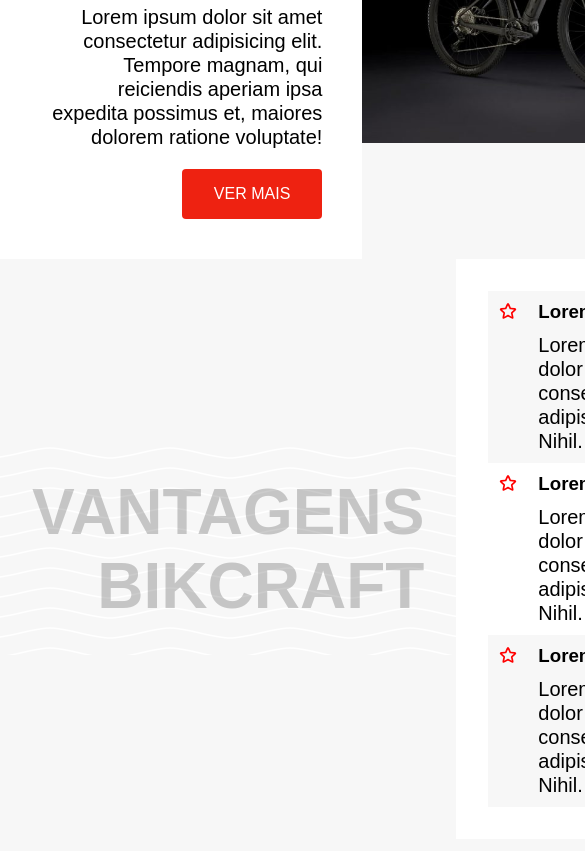
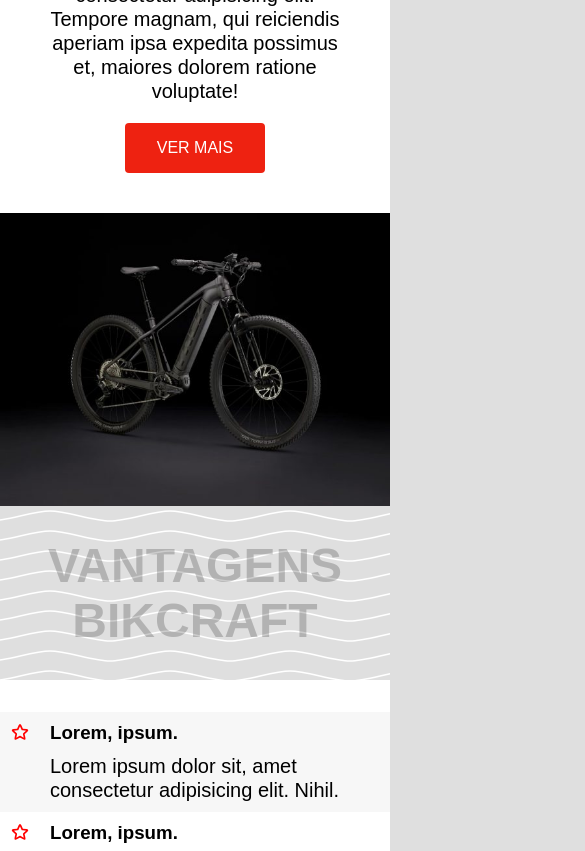
Before and after one commit to Jessica-Vieira/frontend, a plain HTML site: page exercicio1/index.html in a window 390 px wide. Shown: the part 418-1269 px from the top of the page, 585 px wide, since content can reach past the window. Drawn offline with Linux system fonts and the light colour scheme.

Commit message:
conteudos adicionais

```diff
--- a/exercicio1/style.css
+++ b/exercicio1/style.css
@@ -1,7 +1,7 @@
 body{
     font-family: Arial, Helvetica, sans-serif;
     margin: 0;
-    background-color: #f7f7f7;
+    background-color: rgb(223, 223, 223);
     display: grid;
     gap: 3.75rem;
     justify-items:center;
@@ -104,7 +104,12 @@
 }
 
 .botao:hover{
-    background-color: #900;
+    background-color: rgb(116, 23, 15);
+}
+
+.imagem img{
+    height: 100%;
+    object-fit: cover;
 }
 
 .subtitulo{
@@ -119,7 +124,7 @@
 
 .vantagens{
     background-color: #fff;
-    padding: 2rem;
+    padding: 2rem 0;
 }
 
 .vantagens img{
@@ -144,3 +149,49 @@
 .vantagens-item p{
     grid-column: 2;
 }
+
+@media (max-width: 500px){
+
+    body{
+        margin-top: 2rem;
+    }
+
+    body, .header, .listaNav{
+        gap: 1rem;
+    }
+
+    .listaNav{
+        display: flex;
+        flex-wrap: wrap;
+        justify-content: center;
+    }
+
+
+    .conteudo{
+        grid-template-columns: 1fr;
+        max-width: 500px;
+        margin: 0 auto;
+    }
+
+    .info{
+        text-align: center;
+        justify-items: center;
+    }
+
+    .info::after{
+        display: none;
+    }
+
+    .subtitulo{
+        text-align: center;
+        font-size: 3rem;
+    }
+
+    .vantagens-item:hover{
+        border: none;
+    }
+
+    footer{
+        text-align: center;
+    }
+}
--- /dev/null
+++ b/flexbox/style.css
@@ -0,0 +1,20 @@
+body{
+    margin: 0;
+}
+
+.flexbox{
+    display: flex;
+    gap: 20px;
+    flex-wrap: wrap;/*por padrao nao quebra linha ent é preciso definir a quebra com wrap*/
+}
+
+h2{
+    background-color: lightpink;
+    border: 1px solid pink;
+    padding: 20px;
+    margin: 0px;
+    flex: 1;
+    /*flex é a combinacao de grow(1)+basis(0)+shrink(1)*/
+    /*o flex é utilizado no elemento flexonado e nao no container*/
+    /*nao tem sentido justificar elementos caso o elemento tenha flex pois ele preenche todo o espaco em branco*/
+}
--- /dev/null
+++ b/grid/style.css
@@ -0,0 +1,50 @@
+body{
+    font-family: Arial, Helvetica, sans-serif;
+    margin: 40px;
+}
+
+h1,p{
+    margin: 0;
+}
+
+h1{
+    font-size: 48px;
+    line-height: 1;
+}
+
+.grid{
+    display: grid;/*quando é definido um container grid o callapsing margin padrao do css nao ocorre mais pois cada elemento grid tem sua propria celula*/
+    gap: 10px;/*distancia entre elementos*/
+    grid-template-columns: repeat(2,1fr);/*mesma coisa de 1fr 1fr mas é como se estivesse multiplicando para ter quantidade desejada*/
+}
+
+.titulo{
+    grid-column: 1/-1;/*-1 significa ate a ultima posicao*/
+    text-align: center;/*alinhamento de elemento é diferente de alinhamento de texto, entao para alinhar texto tem que ser com text align*/
+}
+
+.imagem{
+    grid-column: 1;
+    grid-row: 2/5;
+    /*tbm seria possivel utilizar o grid area que é a combinacao de coluna+linha*/
+    justify-self: end;
+}
+
+.botao{
+    background-color: darkslateblue;
+    padding: 10px;
+    border: none;
+    border-radius: 10px;
+    width: 100px;
+}
+
+.info{
+    display: grid;
+    grid-row: 2/5;
+    justify-items: start;
+    align-items: center;
+    place-self: center start;
+    gap: 20px;
+    background-color: chocolate;
+    padding: 20px;
+}
--- /dev/null
+++ b/position/style.css
@@ -0,0 +1,17 @@
+div{
+    border: 2px solid lightskyblue;
+    margin-top: 40px;
+    padding: 20px 20px 40px 20px;
+    position: relative;
+}
+
+span{
+    background-color: palevioletred;
+    border: 2px solid black;
+    padding: 10px;
+    position: absolute;/*vai se posicionar em relacao ao elemento pai relative*/
+    top: -20px; /*é interessante optar ou pot top ou por bottom e nao os dois pois nao funciona corretamente*/
+    /*esse tipo de atribuicao so funciona em positions distintas da padrao*/
+}
+
+/*z-index funciona quando tem algum position definido distinto do padrao. por padrao o elemento com position vai ter prioridade de profundidade em relacao aos outros itens sendo -1 pra ficar por baixo de tds e 1 para ficar acima de tds a menos que tenha outro com index maior*/
--- /dev/null
+++ b/responsivoGrid/style.css
@@ -0,0 +1,27 @@
+section{
+    max-width: 960px;
+    margin: 0 auto;
+}
+
+img{
+    max-width: 100%;
+    display: block;
+}
+
+p{
+    font-weight: 1.5rem;
+    max-width: 50ch;
+    align-self: center;
+}
+
+div{
+    display: grid;
+    gap: 1rem;
+    grid-template-columns: repeat(auto-fit, minmax(300px, 1fr));
+    /*quando cada um chegar a 300px so vai caber 1 coluna*/
+}
+
+.galeria{
+    margin-top: 1rem;
+    grid-template-columns: repeat(auto-fit, minmax(150px, 1fr));
+}
--- /dev/null
+++ b/responsivoMediaQueries/style.css
@@ -0,0 +1,42 @@
+img{
+    max-width: 100%;
+    display: block;
+}
+
+div{
+    display: grid;
+    grid-template-columns: 1fr 1fr;
+}
+
+h1{
+    grid-column: 1/-1;
+}
+/*max -> menor que; min -> maior que*/
+@media (max-width: 600px){
+    div{
+        grid-template-columns: 1fr;
+    }
+}
+
+/*uma ou outra pode ser verdadeira*/
+
+@media(min-width:1000px), (max-width: 500px){
+    html{
+        font-size: 150%;
+    }
+}
+
+/*as duas sao verdadeiras e acontecem entre elas*/
+@media (min-width:700px) and (max-width: 900px){
+    h1{
+        background-color: #caf;
+    }
+}
+
+/*@media screen {
+
+} aplica o estilo e some na impressao
+
+@media print{
+
+}aplica o estilo apenas para impressao*/
```
Also changed, not shown: flexbox/index.html (added, +18 -0 lines), grid/index.html (added, +21 -0 lines), position/index.html (added, +19 -0 lines), responsivoGrid/index.html (added, +28 -0 lines), responsivoMediaQueries/index.html (added, +17 -0 lines), semantica/index.html (+4 -2 lines), grid/imagemExemplo.png (added), responsivoGrid/bicicleta.jpg (added), responsivoMediaQueries/bicicleta.jpg (added).
